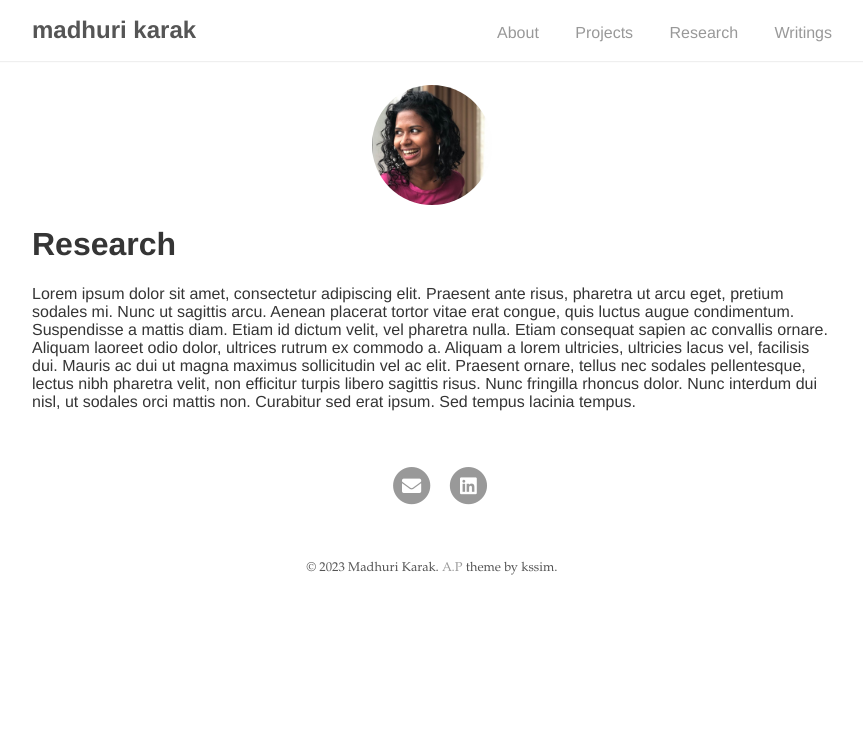
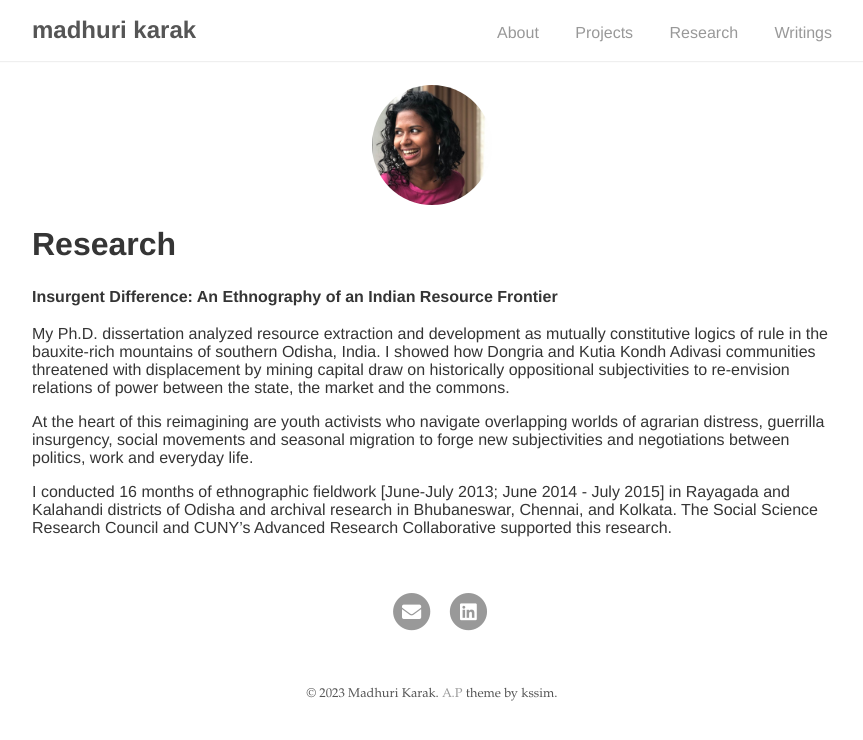
Before and after one commit to madhurikarak/madhurikarak.github.io, a Jekyll site: the page built from research/index.md, in a window 1280 px wide. Shown: the top 740 px of the page, without its empty margins (208-1071 px from the left). Built offline with Jekyll 4.4.1, drawn with Linux system fonts in a browser that asks for light colours.

Commit message:
Update index.md

```diff
--- a/research/index.md
+++ b/research/index.md
@@ -5,4 +5,10 @@ title: Research
 
 # Research
 
-Lorem ipsum dolor sit amet, consectetur adipiscing elit. Praesent ante risus, pharetra ut arcu eget, pretium sodales mi. Nunc ut sagittis arcu. Aenean placerat tortor vitae erat congue, quis luctus augue condimentum. Suspendisse a mattis diam. Etiam id dictum velit, vel pharetra nulla. Etiam consequat sapien ac convallis ornare. Aliquam laoreet odio dolor, ultrices rutrum ex commodo a. Aliquam a lorem ultricies, ultricies lacus vel, facilisis dui. Mauris ac dui ut magna maximus sollicitudin vel ac elit. Praesent ornare, tellus nec sodales pellentesque, lectus nibh pharetra velit, non efficitur turpis libero sagittis risus. Nunc fringilla rhoncus dolor. Nunc interdum dui nisl, ut sodales orci mattis non. Curabitur sed erat ipsum. Sed tempus lacinia tempus.
+**Insurgent Difference: An Ethnography of an Indian Resource Frontier**
+
+My Ph.D. dissertation analyzed resource extraction and development as mutually constitutive logics of rule in the bauxite-rich mountains of southern Odisha, India. I showed how Dongria and Kutia Kondh Adivasi communities threatened with displacement by mining capital draw on historically oppositional subjectivities to re-envision relations of power between the state, the market and the commons.
+
+At the heart of this reimagining are youth activists who navigate overlapping worlds of agrarian distress, guerrilla insurgency, social movements and seasonal migration to forge new subjectivities and negotiations between politics, work and everyday life.
+
+I conducted 16 months of ethnographic fieldwork [June-July 2013; June 2014 - July 2015] in Rayagada and Kalahandi districts of Odisha and archival research in Bhubaneswar, Chennai, and Kolkata. The Social Science Research Council and CUNY's Advanced Research Collaborative supported this research.
```
